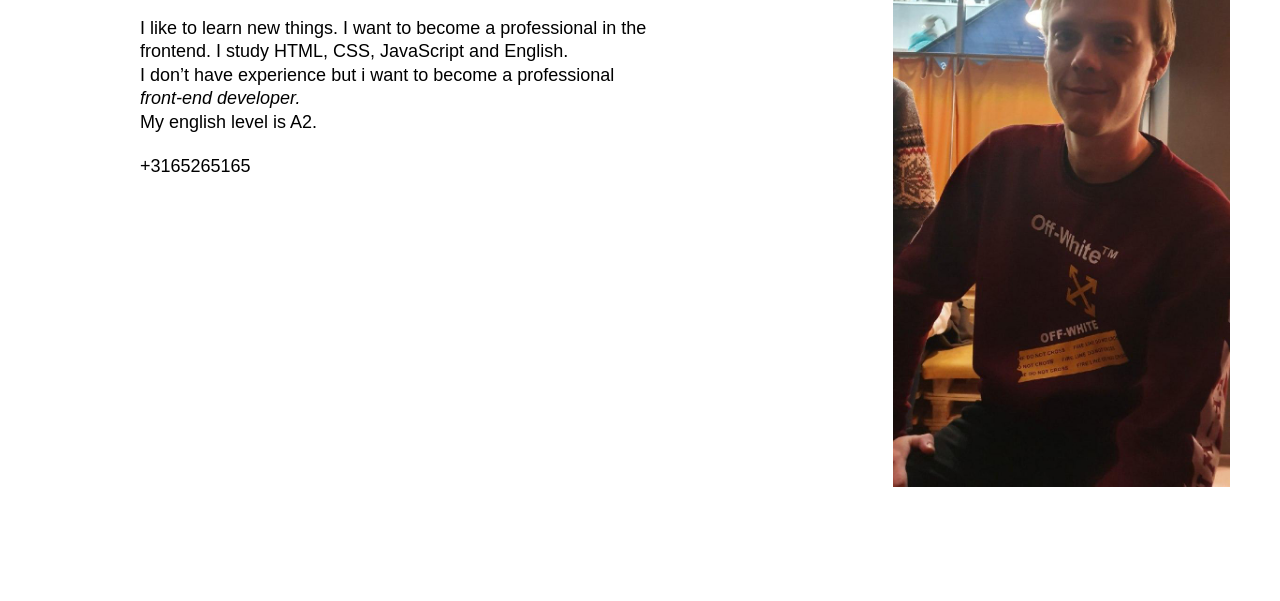
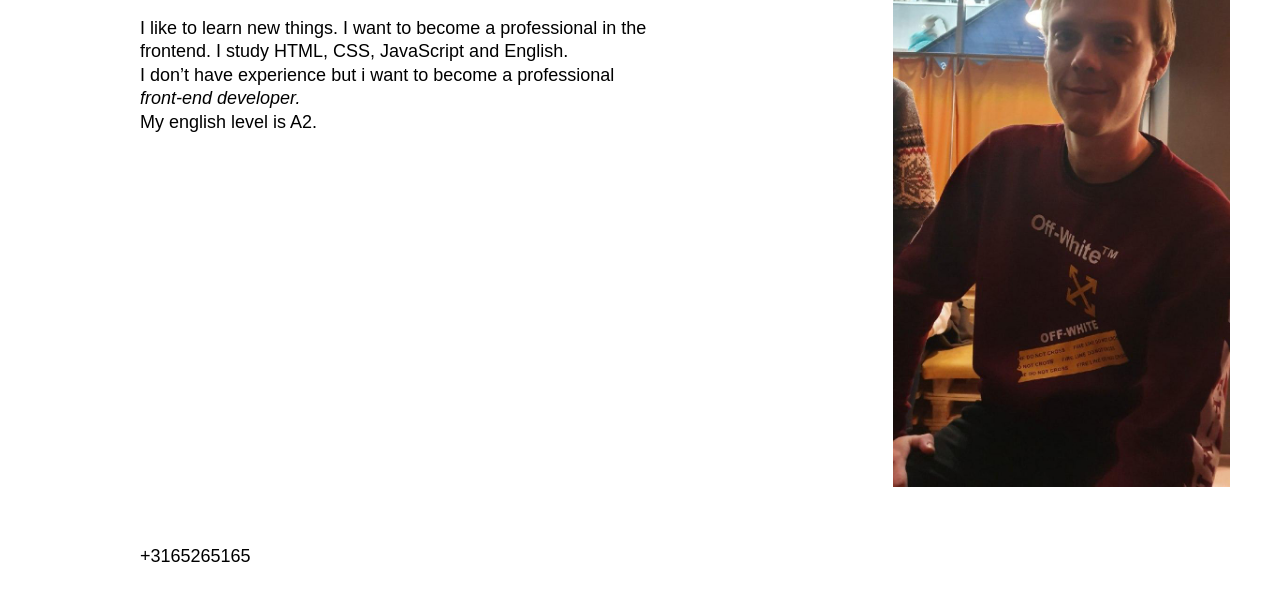
Before and after one commit to NocturneBH/rsschool-cv, a plain HTML site: page index.html in a window 1280 px wide. Shown: the part 173-774 px from the top of the page. Drawn offline with Linux system fonts and the light colour scheme.

Commit message:
refactor: change position tel. number

```diff
--- a/style.css
+++ b/style.css
@@ -53,7 +53,7 @@ body {
     width: 100%;
 
     position: absolute;
-    bottom: 450px;
+    bottom: 60px;
     left: 0;
 }
 
```
